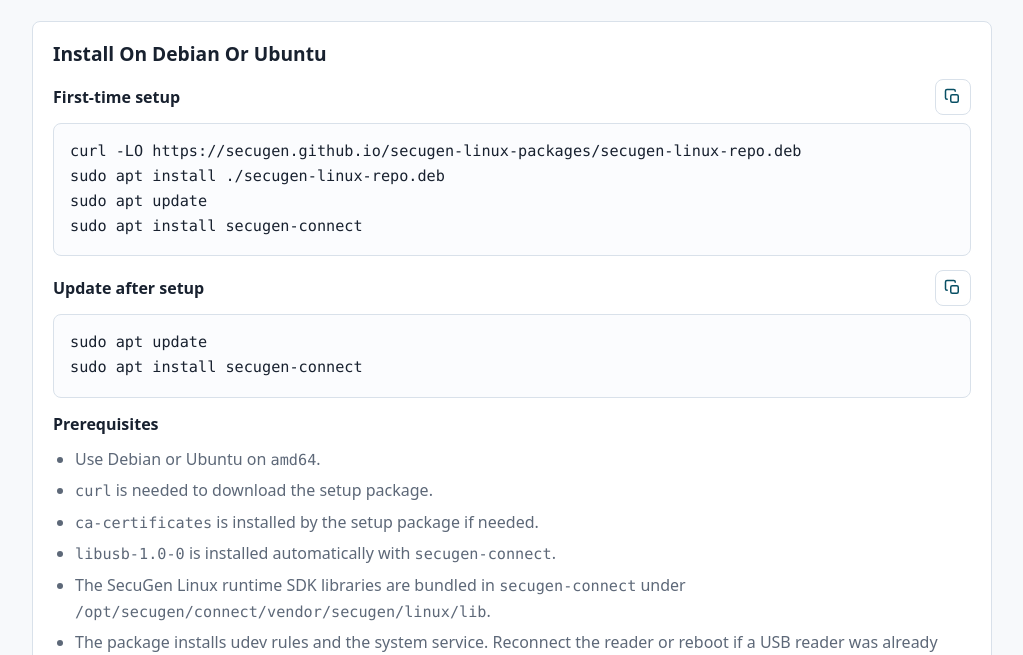
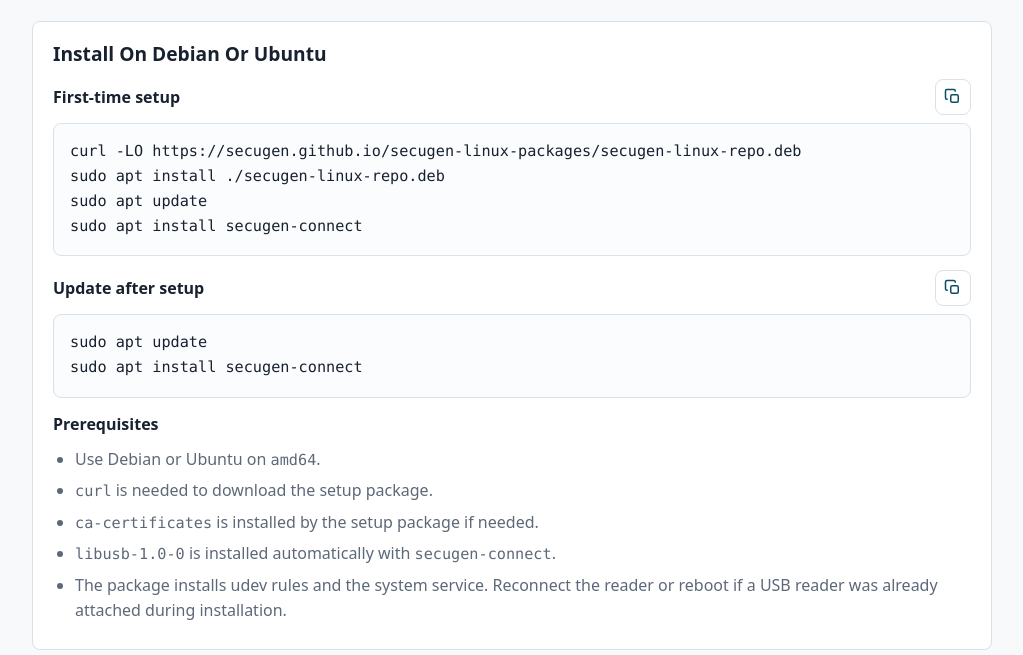
Before and after one commit to secugen/secugen-linux-packages, a plain HTML site: page index.html in a window 1280 px wide. Shown: the part 145-800 px from the top of the page, without its empty margins (128-1151 px from the left). Drawn offline with Linux system fonts and the light colour scheme.

Commit message:
Remove SDK mention from prerequisites

```diff
--- a/index.html
+++ b/index.html
@@ -272,7 +272,6 @@
           <li><code>curl</code> is needed to download the setup package.</li>
           <li><code>ca-certificates</code> is installed by the setup package if needed.</li>
           <li><code>libusb-1.0-0</code> is installed automatically with <code>secugen-connect</code>.</li>
-          <li>The SecuGen Linux runtime SDK libraries are bundled in <code>secugen-connect</code> under <code>/opt/secugen/connect/vendor/secugen/linux/lib</code>.</li>
           <li>The package installs udev rules and the system service. Reconnect the reader or reboot if a USB reader was already attached during installation.</li>
         </ul>
       </div>
```
